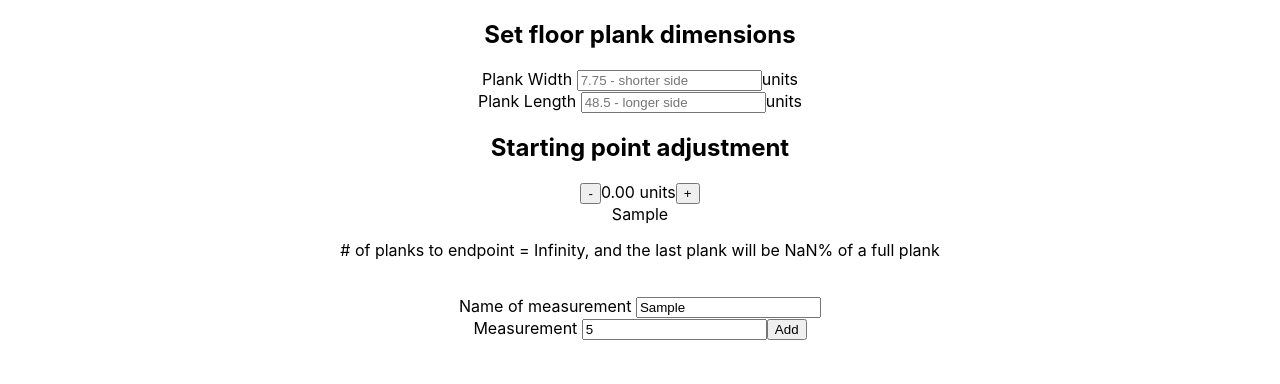
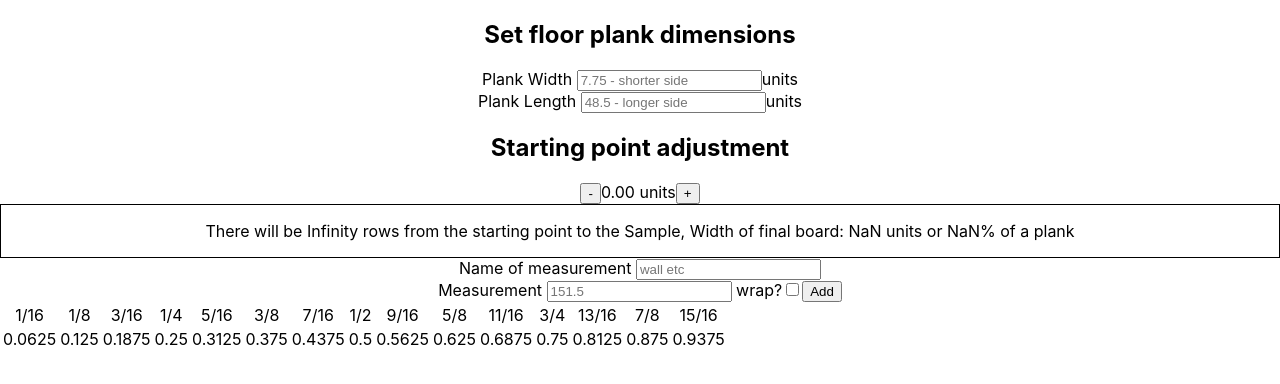
Before and after one commit to danielwlemmon/flooring-calculator, a React (Create React App) app: page / in a window 1280 px wide. Both pictures are taken after typing "Sample", "5" into the empty fields and a click on the button "Add". Shown: the top 384 px of the page. Built offline with nearby package versions, Linux system fonts and the light colour scheme.

Commit message:
wrap calculations and button
user can now add measurements for flooring going around corners and to edges/walls.

```diff
--- a/src/App.js
+++ b/src/App.js
@@ -2,33 +2,14 @@ import './App.css';
 import Calculator from './Components/Calculator';
 import React, { useState, useEffect } from 'react';
 import CalculatorContext from './Services/CalculatorContext';
-
+import Footer from './Components/Footer';
 
 function App() {
-  // const [allMeasurements, setAllMeasurements] = useState([]);
-  // const [newMeasurement, setNewMeasurement] = useState({
-  //   name: "",
-  //   measurement: ""
-  // });
-
-  // const [refresh, setRefresh] = useState({count: 0});
-
-  // const contextObject = {
-  //   handleSubmit: (e) => {
-  //     e.preventDefault();
-
-  //     let addMeasurements = measurements;
-  //     addMeasurements.push(newMeasurement);
-  //     setMeasurements(addMeasurements);
-  //     setRefresh(refresh+1);
-  //     document.querySelector(".forms").requestFullscreen();
-  //   };
-
-  // };
 
   return (
     <div className="App">
       <Calculator />
+      <Footer />
     </div>
   );
 }
--- a/src/Components/Calculator.js
+++ b/src/Components/Calculator.js
@@ -1,7 +1,9 @@
-import React, { useState } from 'react';
+import React, { useCallback, useContext, useState } from 'react';
 import Measurements from './Measurements';
+import CalculatorContext from '../Services/CalculatorContext';
 
 function Calculator() {
+  const context = useContext(CalculatorContext);
   const [offset, setOffset] = useState(0);
   const [plankDimensions, setPlankDimensions] = useState({
     width: null,
@@ -22,6 +24,7 @@ function Calculator() {
     setPlankDimensions((preValue) => {
       return { ...preValue, [e.target.name]: e.target.value };
     });
+
   };
 
   return (
--- /dev/null
+++ b/src/Components/Footer.js
@@ -0,0 +1,45 @@
+import React from "react";
+
+function Footer () {
+  return(
+    <div>
+      <table>
+        <tr>
+          <td>1/16</td>
+          <td>1/8</td>
+          <td>3/16</td>
+          <td>1/4</td>
+          <td>5/16</td>
+          <td>3/8</td>
+          <td>7/16</td>
+          <td>1/2</td>
+          <td>9/16</td>
+          <td>5/8</td>
+          <td>11/16</td>
+          <td>3/4</td>
+          <td>13/16</td>
+          <td>7/8</td>
+          <td>15/16</td>
+        </tr>
+          <td>0.0625</td>
+          <td>0.125</td>
+          <td>0.1875</td>
+          <td>0.25</td>
+          <td>0.3125</td>
+          <td>0.375</td>
+          <td>0.4375</td>
+          <td>0.5</td>
+          <td>0.5625</td>
+          <td>0.625</td>
+          <td>0.6875</td>
+          <td>0.75</td>
+          <td>0.8125</td>
+          <td>0.875</td>
+          <td>0.9375</td>
+        <tr/>
+      </table>
+    </div>
+  )
+};
+
+export default Footer
--- a/src/Components/Measurements.js
+++ b/src/Components/Measurements.js
@@ -3,61 +3,76 @@ import React, { useEffect, useState } from 'react';
 const Measurements = ({ plankDimensions }) => {
   const [measurements, setMeasurements] = useState([]);
   const [newMeasurement, setNewMeasurement] = useState({
-    id: null,
     name: "",
-    measurement: null
+    measurement: null,
+    wrap: false
   });
   const [refresh, setRefresh] = useState(0);
 
   useEffect(() => {
 
-  },[refresh]);
+  }, [refresh]);
 
   const calcLastWidth = (m) => {
-    const distance = parseFloat(m);
+    const distance = parseFloat(m.measurement);
     const planksNeeded = ((distance + plankDimensions.offset) / plankDimensions.width).toFixed(2);
-    const percentWidth = ((planksNeeded - Math.trunc(planksNeeded)) * 100).toFixed(1);
-
-    return (
-      <p># of planks to endpoint = {planksNeeded},
-        and the last plank will be {percentWidth}% of a full plank</p>);
+    const lastWidthPercent = ((planksNeeded - Math.trunc(planksNeeded)) * 100).toFixed(1);
+    const lastWidth = (plankDimensions.width * (lastWidthPercent / 100)).toFixed(4);
+    const wrapWidthPercent = (100 - lastWidthPercent);
+    const wrapWidth = (plankDimensions.width - lastWidth).toFixed(4);
+    if (m.wrap) {
+      return (
+        <div >
+          <p>There will be {planksNeeded} rows from the starting point to the {m.name}, Width of board after measurement: {wrapWidth} units or {wrapWidthPercent}% of a plank</p>
+        </div>
+      )
+    } else {
+      return (
+        <div>
+          <p>There will be {planksNeeded} rows from the starting point to the {m.name}, Width of final board: {lastWidth} units or {lastWidthPercent}% of a plank</p>
+        </div>
+      );
+    }
   };
 
   const handleSubmit = (e) => {
     e.preventDefault();
-
     let addMeasurements = measurements;
     addMeasurements.push(newMeasurement);
     setMeasurements(addMeasurements);
-    setRefresh(refresh+1);
-    //document.querySelector("new-measurement").reset();
+    setRefresh(refresh + 1);
+    document.querySelector('.forms').reset();
   };
 
   const handleChange = (e) => {
+    const element = e.target.name;
     setNewMeasurement((preValue) => {
       return { ...preValue, [e.target.name]: e.target.value };
     });
   };
 
-
   return (
     <div>
       {measurements.map((m, index) => (
-        <div key={index}>
-          {m.name}{calcLastWidth(m.measurement)}
-          <br />
+        <div className='measurement' key={index}>
+          {calcLastWidth(m)}
         </div>
       ))}
-      <form name="new-measurement" onSubmit={handleSubmit}>
+      <form className='forms' onSubmit={handleSubmit}>
         <label htmlFor='name'>Name of measurement </label>
-
         <input placeholder='wall etc' type="text" name='name' onChange={handleChange} />
         <br />
         <label htmlFor='measurement'>Measurement </label>
         <input step='0.0001' placeholder='151.5' type='number' name='measurement' onChange={handleChange} />
+        <label htmlFor='wrap'> wrap?</label>
+        <input
+          type='checkbox'
+          checked={newMeasurement.wrap}
+          onChange={e => setNewMeasurement((preValue) => { return { ...preValue, wrap: e.target.checked } })}
+          className='checkbox'
+        />
         <button type='submit'>Add</button>
       </form>
-
     </div>
   )
 };
--- a/src/index.css
+++ b/src/index.css
@@ -11,3 +11,7 @@ code {
   font-family: source-code-pro, Menlo, Monaco, Consolas, 'Courier New',
     monospace;
 }
+
+.measurement {
+  border:1px black solid;
+}
```
